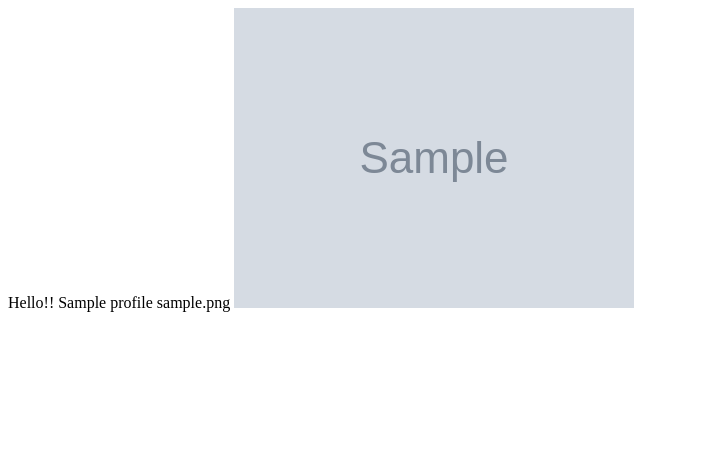
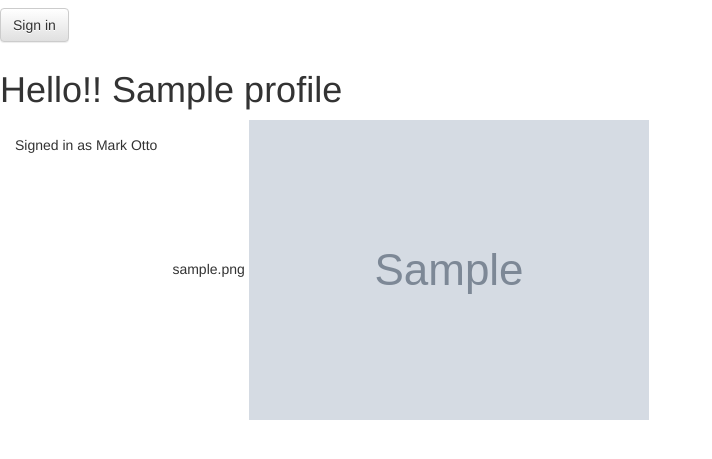
Before and after one commit to michitakaiida/biography, a Django app: template myhistory/templates/myhistory/mypage.html in a window 1280 px wide. Shown: the top 459 px of the page, without its empty margins (0-712 px from the left). Run offline with Django 3.2, Linux system fonts and the light colour scheme; the template is opened without the code that fills it: values that come from a table or form of the project are taken from there, others are empty; tables that the repository leaves empty hold one stand-in row (values such as "Sample post"); grey boxes marked "Sample" are stand-in pictures; some libraries are stand-ins or nearby versions.

Commit message:
bootstrapの導入 静的ページの設定

```diff
--- a/biography/settings.py
+++ b/biography/settings.py
@@ -124,3 +124,7 @@ STATIC_URL = '/static/'
 
 MEDIA_ROOT = os.path.join(BASE_DIR, 'media')
 MEDIA_URL = '/media/'
+
+STATICFILES_DIRS = (
+    os.path.join(BASE_DIR, "static"),
+)
--- a/myhistory/templates/myhistory/mypage.html
+++ b/myhistory/templates/myhistory/mypage.html
@@ -1,12 +1,17 @@
+{% load staticfiles %}
 <!DOCTYPE html>
 <html lang="ja">
 <head>
     <meta charset="UTF-8">
     <title>Title</title>
+    <link rel="stylesheet" href="{% static 'css/bootstrap.min.css' %}">
+    <link rel="stylesheet" href="{% static 'css/bootstrap-theme.min.css' %}">
 </head>
 <body>
-Hello!!
-{{my_prifile.name}}
+<button type="button" class="btn btn-default navbar-btn">Sign in</button>
+<h1>Hello!! {{my_prifile.name}}</h1>
+<p class="navbar-text">Signed in as Mark Otto</p>
+
 {{my_prifile.profile_image}}
 <img src=media/{{my_prifile.profile_image}}>
 </body>
```
